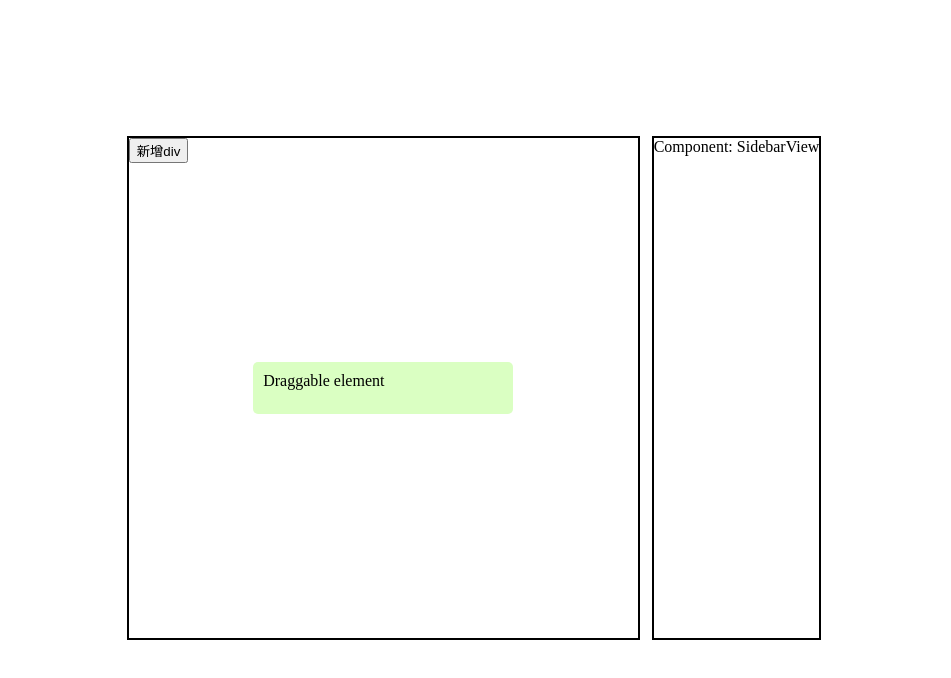
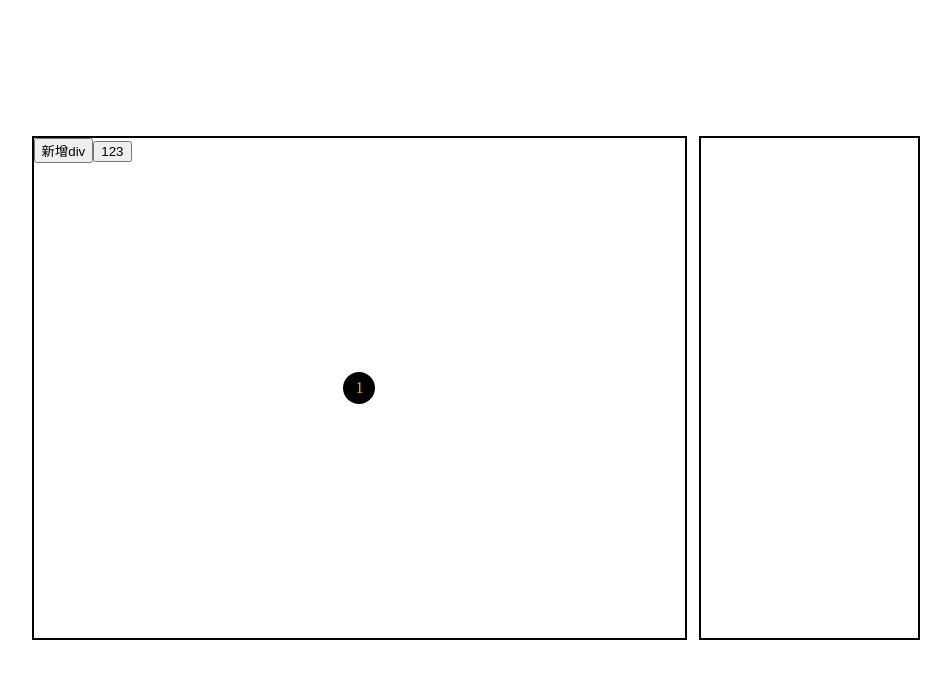
Before and after one commit to snowman12320/funshow, a Nuxt app: page / in a window 1280 px wide. Shown: the top 678 px of the page, without its empty margins (166-1117 px from the left). Built offline with nearby package versions, Linux system fonts and the light colour scheme.

Commit message:
Add draggable div and sidebar view components

```diff
--- /dev/null
+++ b/components/Button.vue
@@ -0,0 +1,56 @@
+<script setup lang="ts">
+defineProps({
+  label: {
+    type: Number,
+    required: true,
+  },
+});
+
+const button = ref(null);
+
+const onMouseDrag = ({ movementX, movementY }) => {
+  let getContainerStyle = window.getComputedStyle(button.value);
+  let leftValue = parseInt(getContainerStyle.left);
+  let topValue = parseInt(getContainerStyle.top);
+  button.value.style.left = `${leftValue + movementX}px`;
+  button.value.style.top = `${topValue + movementY}px`;
+};
+
+const onMouseDown = () => {
+  console.log(button.value);
+  button.value.addEventListener('mousemove', onMouseDrag);
+};
+
+const onMouseUp = () => {
+  button.value.removeEventListener('mousemove', onMouseDrag);
+};
+</script>
+
+<template>
+  <div
+    ref="button"
+    class="button"
+    @mousedown="onMouseDown"
+    @mouseup="onMouseUp"
+    @mouseleave="onMouseUp"
+  >
+    {{ label }}
+  </div>
+</template>
+
+<style lang="sass" scoped>
+.button
+  position: absolute
+  left: 50%
+  top: 50%
+  height:2rem
+  width:2rem
+  background-color: #000
+  border-radius: 50px
+  transform: translate(-50%, -50%)
+  cursor: move
+  user-select: none
+  color: orange
+  text-align: center
+  line-height: 2em
+</style>
--- /dev/null
+++ b/components/DraggableView copy 3.vue
@@ -0,0 +1,73 @@
+<script setup lang="ts">
+const drag1 = ref(null);
+
+const onMouseDrag = ({ movementX, movementY }) => {
+  let getContainerStyle = window.getComputedStyle(drag1.value);
+  let leftValue = parseInt(getContainerStyle.left);
+  let topValue = parseInt(getContainerStyle.top);
+  drag1.value.style.left = `${leftValue + movementX}px`;
+  drag1.value.style.top = `${topValue + movementY}px`;
+};
+
+const onMouseDown = () => {
+  drag1.value.addEventListener('mousemove', onMouseDrag);
+};
+
+const onMouseUp = () => {
+  drag1.value.removeEventListener('mousemove', onMouseDrag);
+};
+
+onMounted(() => {
+  drag1.value = document.querySelector('#drag1');
+});
+
+const addElement = () => {
+  const newDrag1 = document.createElement('div');
+  newDrag1.id = 'drag1';
+  newDrag1.classList.add('container');
+
+  document.querySelector('.main-wrap').appendChild(newDrag1);
+
+  newDrag1.addEventListener('mousedown', onMouseDown);
+  newDrag1.addEventListener('mouseup', onMouseUp);
+};
+</script>
+
+<template>
+  <main class="main-wrap">
+    <button type="button" @click="addElement">新增div</button>
+    <div
+      id="drag1"
+      class="container"
+      @mousedown="onMouseDown"
+      @mouseup="onMouseUp"
+    ></div>
+
+    <!-- <div class="border"></div> -->
+  </main>
+</template>
+
+<style lang="sass" scoped>
+$black: #000
+
+.main-wrap
+  width: 100%
+  height: 500px
+  margin: 0 auto
+  border: 2px solid $black
+  position: relative
+
+
+.container
+  position: absolute
+  left: 50%
+  top: 50%
+  height: 1rem
+  width:1rem
+  padding: 10px
+  background-color: $black
+  border-radius: 50px
+  transform: translate(-50%, -50%)
+  cursor: move
+  user-select: none
+</style>
--- a/components/DraggableView.vue
+++ b/components/DraggableView.vue
@@ -1,33 +1,31 @@
 <script setup lang="ts">
-const container = ref(null);
+const buttons = reactive([{ label: 1, color: '#000' }]);
 
-const onMouseDrag = ({ movementX, movementY }) => {
-  let getContainerStyle = window.getComputedStyle(container.value);
-  let leftValue = parseInt(getContainerStyle.left);
-  let topValue = parseInt(getContainerStyle.top);
-  container.value.style.left = `${leftValue + movementX}px`;
-  container.value.style.top = `${topValue + movementY}px`;
+const addElement = () => {
+  let label = buttons.length + 1;
+  let color = buttons.length % 2 === 0 ? '#000' : '#fff';
+  buttons.push({ label, color });
 };
 
-const onMouseDown = () => {
-  container.value.addEventListener('mousemove', onMouseDrag);
+
+const addCount = () => {
+  count.value++;
 };
 
-const onMouseUp = () => {
-  container.value.removeEventListener('mousemove', onMouseDrag);
-};
-
-onMounted(() => {
-  container.value = document.querySelector('.container');
-});
 </script>
 
 <template>
   <main>
     <button type="button" @click="addElement">新增div</button>
-    <div class="container" @mousedown="onMouseDown" @mouseup="onMouseUp">
-      <header>Draggable element</header>
-    </div>
+    <Button
+      v-for="button in buttons"
+      :key="button.label"
+      :label="button.label"
+      :style="{ backgroundColor: button.color }"
+    />
+
+    <button @click="addCount">123
+    </button>
   </main>
 </template>
 
@@ -39,18 +37,8 @@ main
   height: 500px
   margin: 0 auto
   border: 2px solid $black
+  // background-image: url('@/assets/bg.jpg')
+  background-repeat: no-repeat
+  background-size: cover
   position: relative
-
-.container
-  position: absolute
-  left: 50%
-  top: 50%
-  min-height: 2rem
-  width: 15rem
-  padding: 10px
-  background-color: rgb(218, 255, 194)
-  border-radius: 5px
-  transform: translate(-50%, -50%)
-  cursor: move
-  user-select: none
 </style>
--- a/components/SidebarView.vue
+++ b/components/SidebarView.vue
@@ -1,9 +1,15 @@
-<script lang="ts" setup></script>
+<script lang="ts" setup>
+// export const useCount = () => {
+//   return ref()
+// }
+
+
+</script>
 
 <template>
   <main>
     <div>
-      Component: SidebarView
+      <!-- {{ count }} -->
     </div>
   </main>
 </template>
@@ -13,5 +19,5 @@ $black: #000
 main
   height: 500px
   border: 2px solid $black
-
-  </style>
+  width: 100%
+</style>
--- /dev/null
+++ b/composables/useState.ts
@@ -0,0 +1,9 @@
+export const useSelectedListStore = () =>
+  useState<object>('selectedListStore', () => {
+    const selectedListStore = ref({
+      縣市: '',
+      區域: '',
+      鄉鎮: '',
+    });
+    return selectedListStore;
+  });
--- a/pages/index.vue
+++ b/pages/index.vue
@@ -1,10 +1,8 @@
 <template>
-  <main>
-    <section>
-      <DraggableView />
-      <SidebarView />
-    </section>
-  </main>
+  <section>
+    <DraggableView />
+    <SidebarView />
+  </section>
 </template>
 
 <style lang="sass" scoped>
@@ -14,4 +12,6 @@ section
   display: grid
   grid-template-columns: 3fr 1fr
   grid-gap: 1em
+  width: 70%
+  margin: 0 auto
 </style>
```
Also changed, not shown: assets/bg.jpg (added), 1 other file (tests, documents, lock files or other folders).
